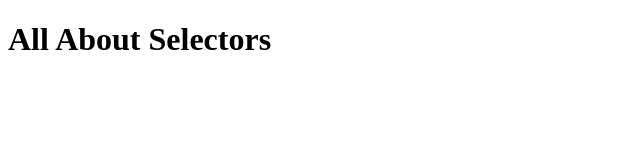
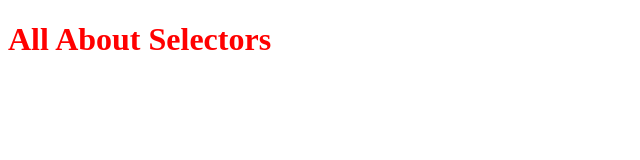
Before and after one commit to sbaksh4527/mmp240-fall20, a plain HTML site: page quizzes/quiz1.html in a window 1280 px wide. Shown: the whole page, without its empty margins (0-640 px from the left). Drawn offline with Linux system fonts and the light colour scheme.

Commit message:
Update quiz1.html

```diff
--- a/quizzes/quiz1.html
+++ b/quizzes/quiz1.html
@@ -5,7 +5,10 @@
     <title>Quiz 1</title>
 
     <style>
-    /* Type CSS code here */
+    /* Changing text color with descendant selector */
+      header .main-title {
+      color: red;
+    }
 
     </style>
 
```
